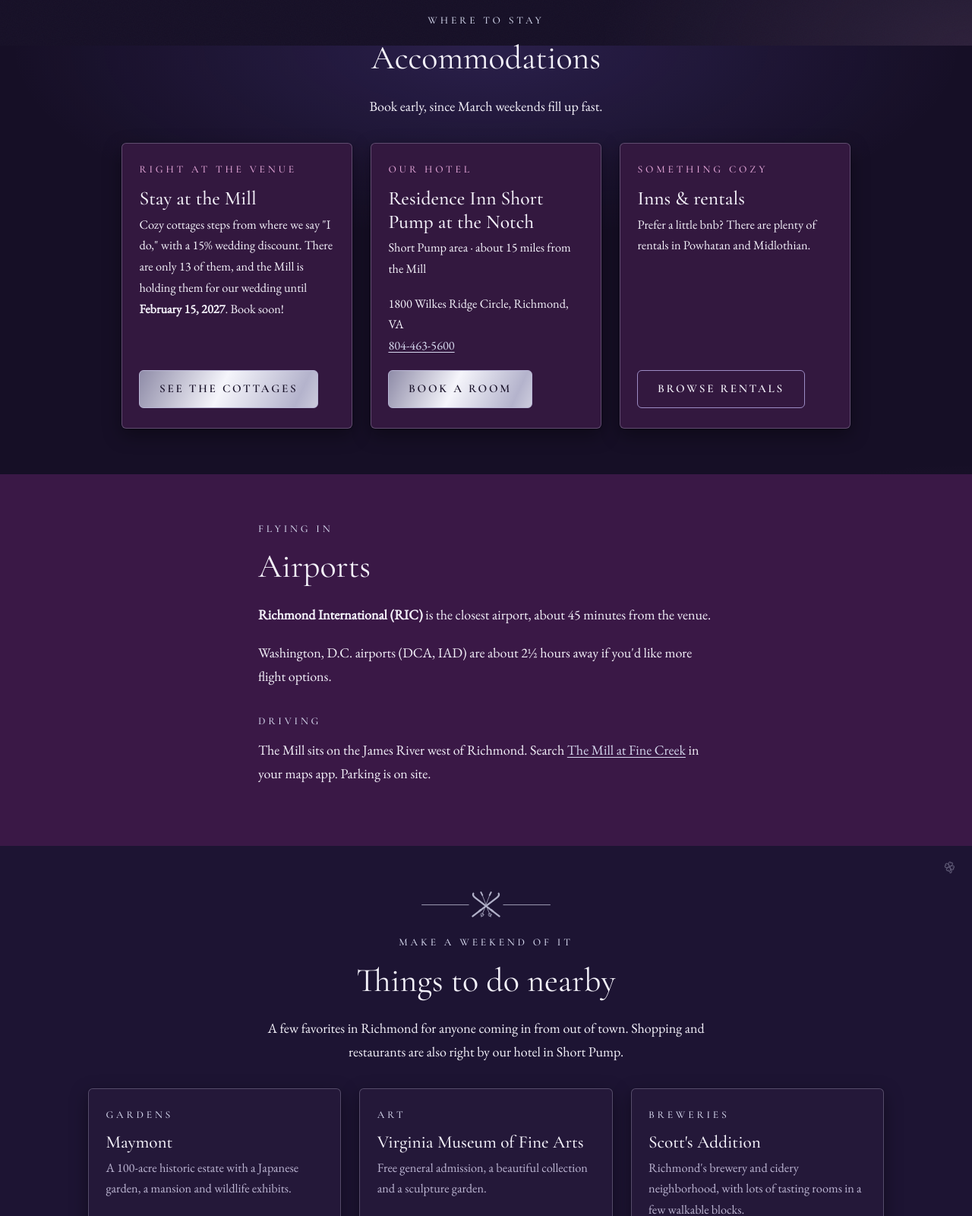
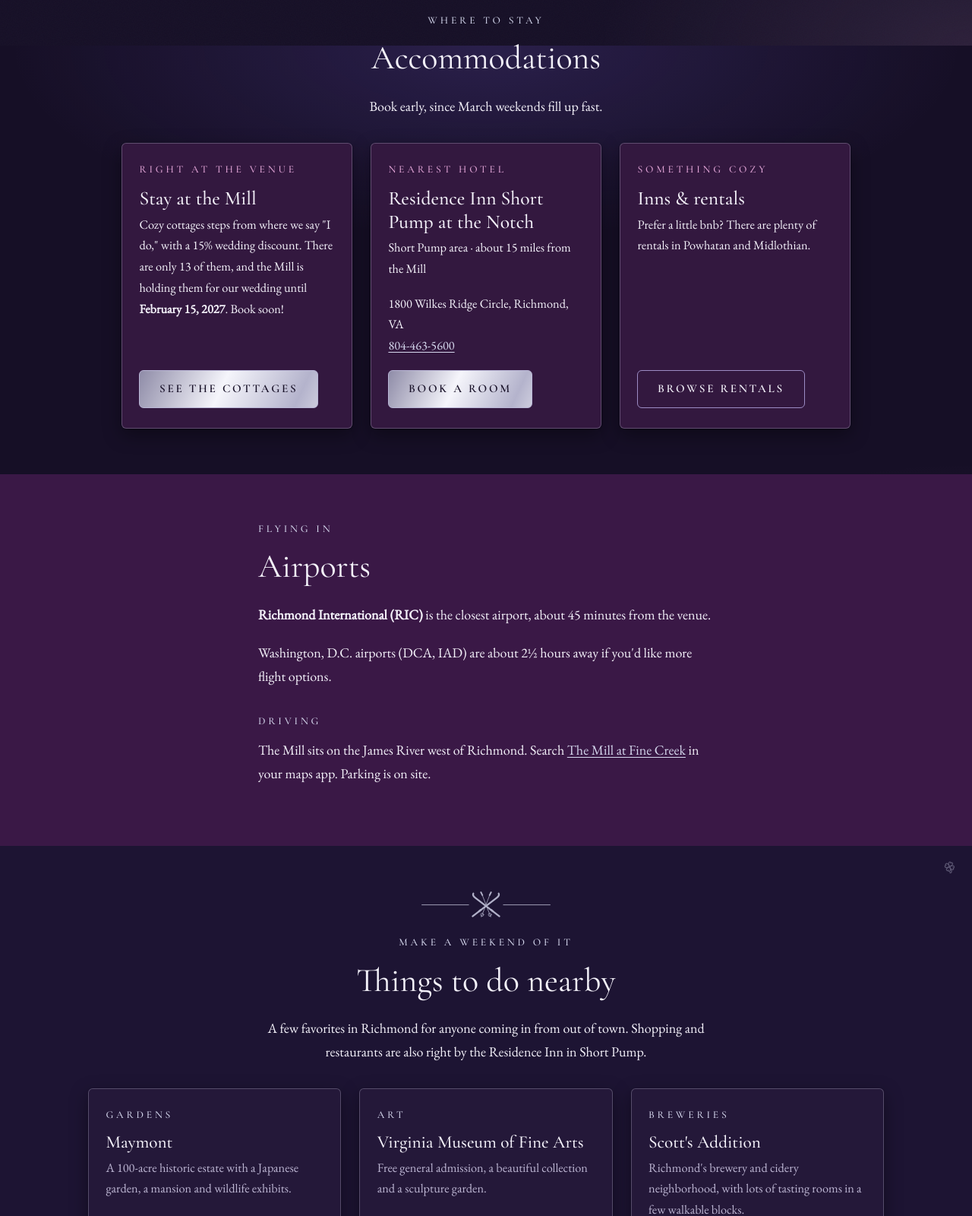
Before and after one commit to ibhannahlyons/ibhannahlyons.github.io, a plain HTML site: page travel.html in a window 1280 px wide. Shown: the part 740-2340 px from the top of the page at 76% size. Drawn offline with nearby package versions, Linux system fonts and the light colour scheme.

Commit message:
Travel: Residence Inn is the nearest hotel, not "our hotel"
Co-Authored-By: Claude Opus 5.5 <noreply@anthropic.com>

```diff
--- a/travel.html
+++ b/travel.html
@@ -67,7 +67,7 @@
           </article>
           <article class="card card-rose reveal">
             <div class="card-body">
-              <span class="eyebrow">Our hotel</span>
+              <span class="eyebrow">Nearest hotel</span>
               <h3>Residence Inn Short Pump at the Notch</h3>
               <p>Short Pump area · about 15 miles from the Mill</p>
               <p>1800 Wilkes Ridge Circle, Richmond, VA<br>
@@ -104,7 +104,7 @@
           <svg class="flourish" viewBox="0 0 200 40" aria-hidden="true"><use href="img/botanical.svg?v=20261102h#skis"></use></svg>
           <span class="eyebrow">Make a weekend of it</span>
           <h2>Things to do nearby</h2>
-          <p class="narrow">A few favorites in Richmond for anyone coming in from out of town. Shopping and restaurants are also right by our hotel in Short Pump.</p>
+          <p class="narrow">A few favorites in Richmond for anyone coming in from out of town. Shopping and restaurants are also right by the Residence Inn in Short Pump.</p>
         </div>
         <div class="grid places">
           <article class="card place-card reveal">
```
